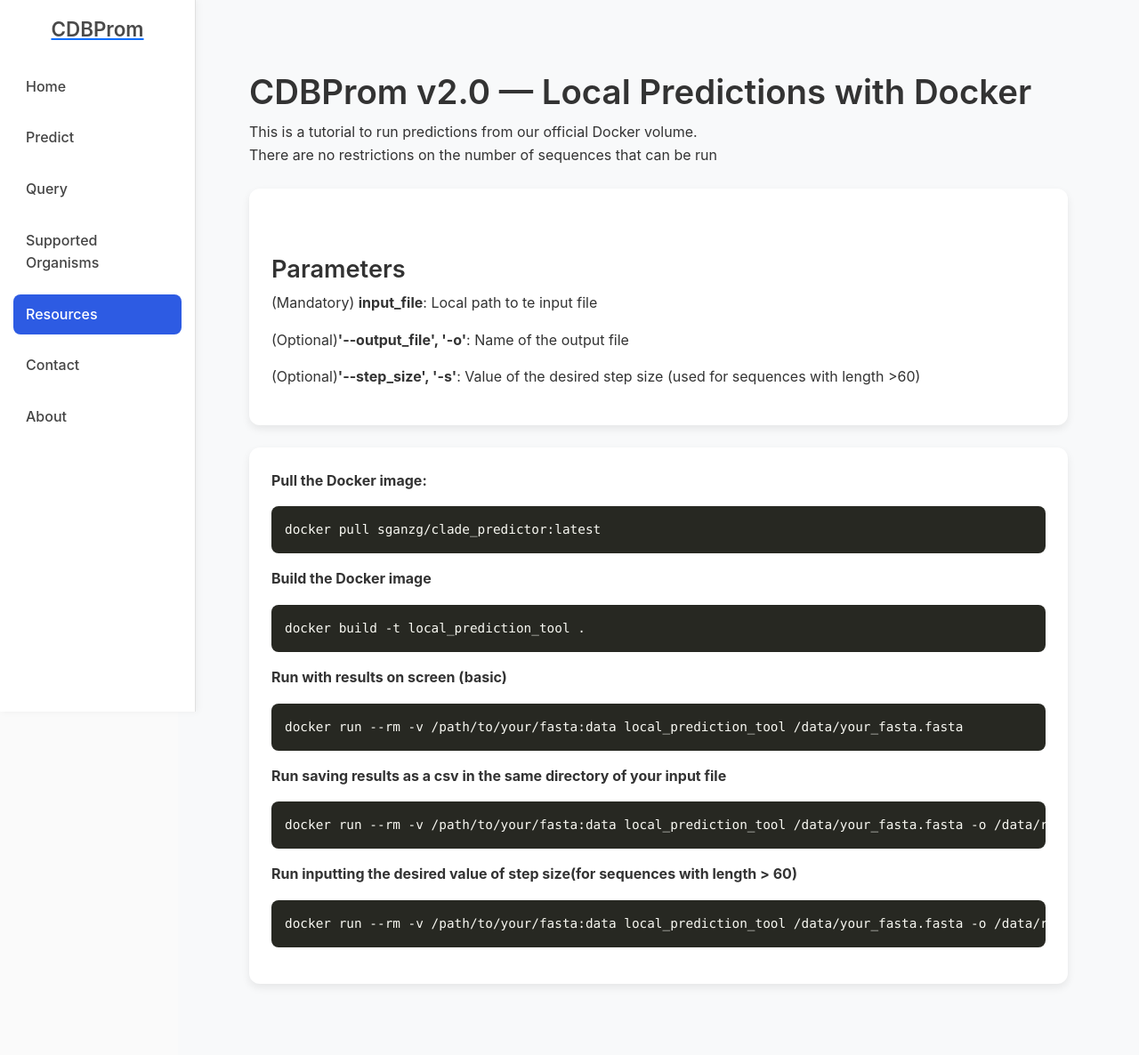
After one commit to gustavsganzerla/cdbprom_v2, a Django app: page /docker/ in a window 1280 px wide. The commit adds this page. Shown: the whole page at 89% size. Run offline with Django 5.2, Linux system fonts and the light colour scheme; some libraries are stand-ins or nearby versions.

Commit message:
docker instructions

```diff
--- /dev/null
+++ b/frontend/core/templates/core/docker.html
@@ -0,0 +1,154 @@
+{% extends 'base.html'%}
+
+{% block title %}Docker Usage{% endblock %}
+
+{% block content%}
+
+<head>
+    <meta charset="UTF-8">
+    <title>Docker Instructions</title>
+
+
+    <style>
+        body {
+            font-family: Inter, Arial, sans-serif;
+            margin: 0;
+            padding: 0;
+            background: #fafafa;
+            line-height: 1.6;
+            color: #333;
+        }
+
+        .container {
+            max-width: 960px;
+            margin: 40px auto;
+            padding: 20px;
+        }
+
+        h1, h2, h3 {
+            font-weight: 600;
+        }
+
+        h1 {
+            font-size: 2.4rem;
+            margin-bottom: 10px;
+        }
+
+        h2 {
+            margin-top: 50px;
+            font-size: 1.7rem;
+        }
+
+        .section {
+            background: #fff;
+            border-radius: 12px;
+            box-shadow: 0 4px 10px rgba(0,0,0,0.08);
+            padding: 25px;
+            margin-top: 25px;
+        }
+
+        code {
+            background: #eee;
+            padding: 2px 4px;
+            border-radius: 4px;
+            font-family: monospace;
+            font-size: 0.95rem;
+        }
+
+        pre {
+            background: #272822;
+            color: #f8f8f2;
+            padding: 15px;
+            border-radius: 8px;
+            overflow-x: auto;
+            font-size: 0.9rem;
+        }
+
+        table {
+            width: 100%;
+            border-collapse: collapse;
+            margin-top: 15px;
+        }
+
+        table th, table td {
+            border: 1px solid #ddd;
+            padding: 10px;
+            text-align: left;
+            font-size: 0.95rem;
+        }
+
+        table th {
+            background: #f0f0f0;
+            font-weight: 600;
+        }
+
+        .endpoint {
+            font-size: 1.1rem;
+            background: #007bff;
+            color: white;
+            display: inline-block;
+            padding: 6px 12px;
+            border-radius: 6px;
+            margin-bottom: 10px;
+        }
+
+        .badge {
+            display: inline-block;
+            background: #007bff;
+            color: white;
+            padding: 3px 8px;
+            border-radius: 5px;
+            font-size: 0.8rem;
+            margin-left: 8px;
+        }
+
+        @media (max-width: 600px) {
+            .container {
+                padding: 10px;
+            }
+        }
+
+    </style>
+
+</head>
+
+
+<body>
+    <div class="container">
+
+        <h1>CDBProm v2.0 — Local Predictions with Docker</h1>
+        <p>This is a tutorial to run predictions from our official Docker volume.<br>
+        There are no restrictions on the number of sequences that can be run</p>
+
+
+        <div class="section">
+            <h2>Parameters</h2>
+            <p>(Mandatory) <strong>input_file</strong>: Local path to te input file</p>
+            <p>(Optional)<strong>'--output_file', '-o'</strong>: Name of the output file</p>
+            <p>(Optional)<strong>'--step_size', '-s'</strong>: Value of the desired step size (used for sequences with length >60)</p>
+
+        </div>
+
+        <div class="section">
+            <p><strong>Pull the Docker image:</strong></p>
+            <pre>docker pull sganzg/clade_predictor:latest</pre>
+
+            <p><strong>Build the Docker image</strong></p>
+            <pre>docker build -t local_prediction_tool .</pre>
+
+            <p><strong>Run with results on screen (basic)</strong></p>
+            <pre>docker run --rm -v /path/to/your/fasta:data local_prediction_tool /data/your_fasta.fasta</pre>
+
+            <p><strong>Run saving results as a csv in the same directory of your input file</strong></p>
+            <pre>docker run --rm -v /path/to/your/fasta:data local_prediction_tool /data/your_fasta.fasta -o /data/results.csv</pre>
+
+            <p><strong>Run inputting the desired value of step size(for sequences with length > 60)</strong></p>
+            <pre>docker run --rm -v /path/to/your/fasta:data local_prediction_tool /data/your_fasta.fasta -o /data/results.csv -s 4</pre>
+        </div>
+    </div>
+
+
+
+</body>
+
+{% endblock%}
--- a/frontend/core/templates/core/resources.html
+++ b/frontend/core/templates/core/resources.html
@@ -100,7 +100,7 @@
         <div class="resource-card">
             <h3>Docker</h3>
             <p>Instructions to run the Prediction tool locally using Docker.</p>
-            <a href="/docs/local" class="btn">View</a>
+            <a href="{% url 'docker' %}" class="btn">View</a>
         </div>
         <div class="resource-card">
             <h3>Hugging Face fine-tuned model</h3>
--- a/frontend/core/urls.py
+++ b/frontend/core/urls.py
@@ -13,6 +13,7 @@ urlpatterns = [
         path('api/query/', PromoterQueryView.as_view(), name='promoter-query'),
         path('api/download/', PromoterDownloadCSVView.as_view(), name='download-query'),
         path('api/downloadPredict', DownloadPredictView.as_view(), name='download_predict'),
+        path('docker/', views.docker, name='docker'),
         path('autocomplete_organism_name/', views.autocomplete_organism_name, name='autocomplete_organism_name'),
         path('organisms/', views.organisms, name='organisms'),
         path('predict/', views.predict, name='predict')
--- a/frontend/core/views.py
+++ b/frontend/core/views.py
@@ -99,7 +99,8 @@ def predict(request):
     return render(request, 'core/predict.html', {'form':form})
 
 
-
+def docker(request):
+    return render(request, 'core/docker.html')
 
 ###this will be only for showing the results on screen, it uses pagination
 class PromoterQueryView(APIView):
--- a/frontend/templates/base.html
+++ b/frontend/templates/base.html
@@ -305,7 +305,7 @@
         <a class="nav-link {% if request.resolver_match.url_name == 'organisms' %}active{% endif %}" href="{% url 'organisms' %}">Supported Organisms</a>
 
         <a class="nav-link
-        {% if request.resolver_match.url_name == 'resources' or request.resolver_match.url_name == 'resources_api_db' or request.resolver_match.url_name == 'resources_api_prediction' %}active{% endif %}"
+        {% if request.resolver_match.url_name == 'resources' or request.resolver_match.url_name == 'resources_api_db' or request.resolver_match.url_name == 'resources_api_prediction' or request.resolver_match.url_name == 'docker'%}active{% endif %}"
         href="{% url 'resources' %}">Resources</a>
 
 
```
Also changed, not shown: 1 other file.
